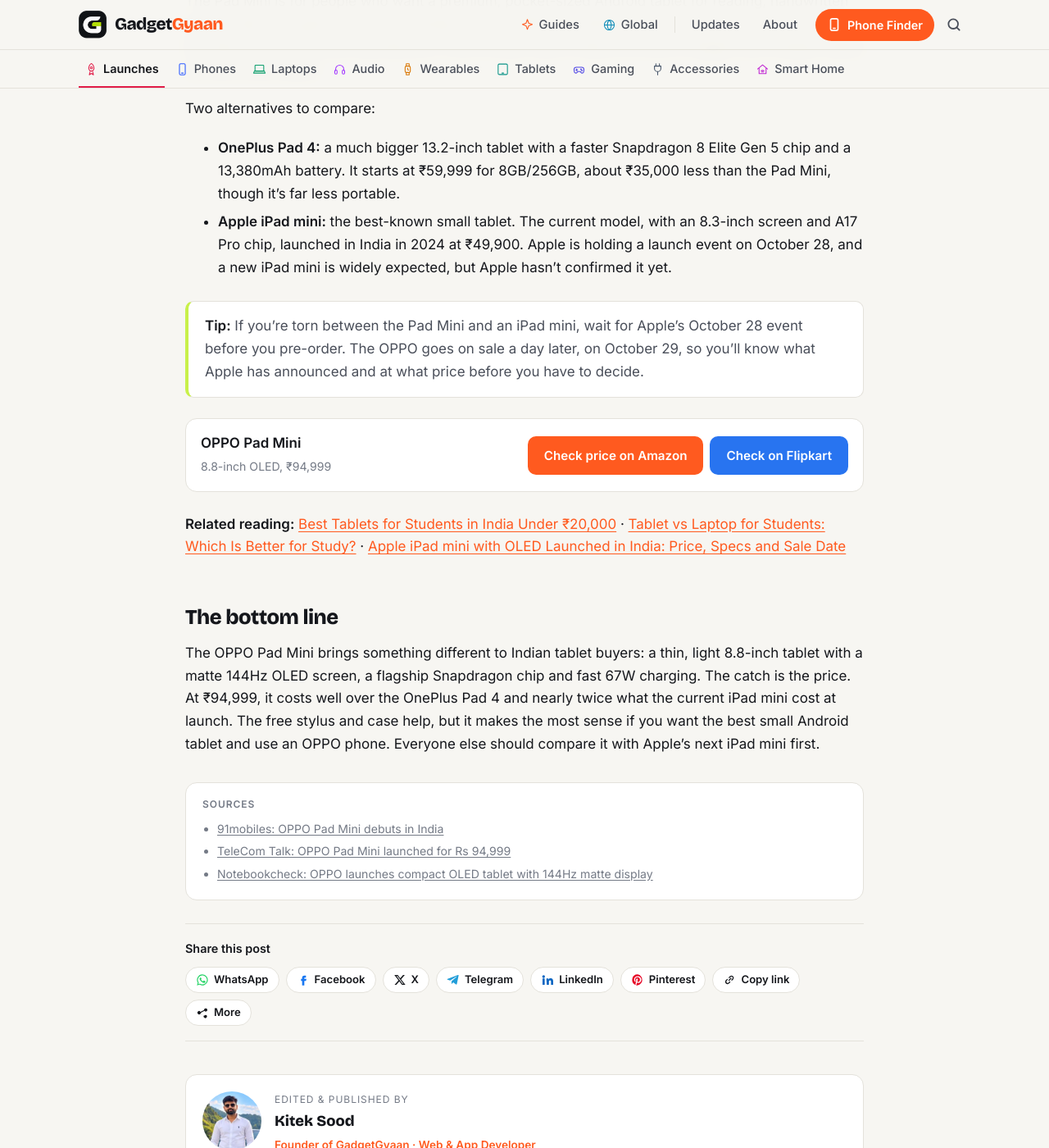
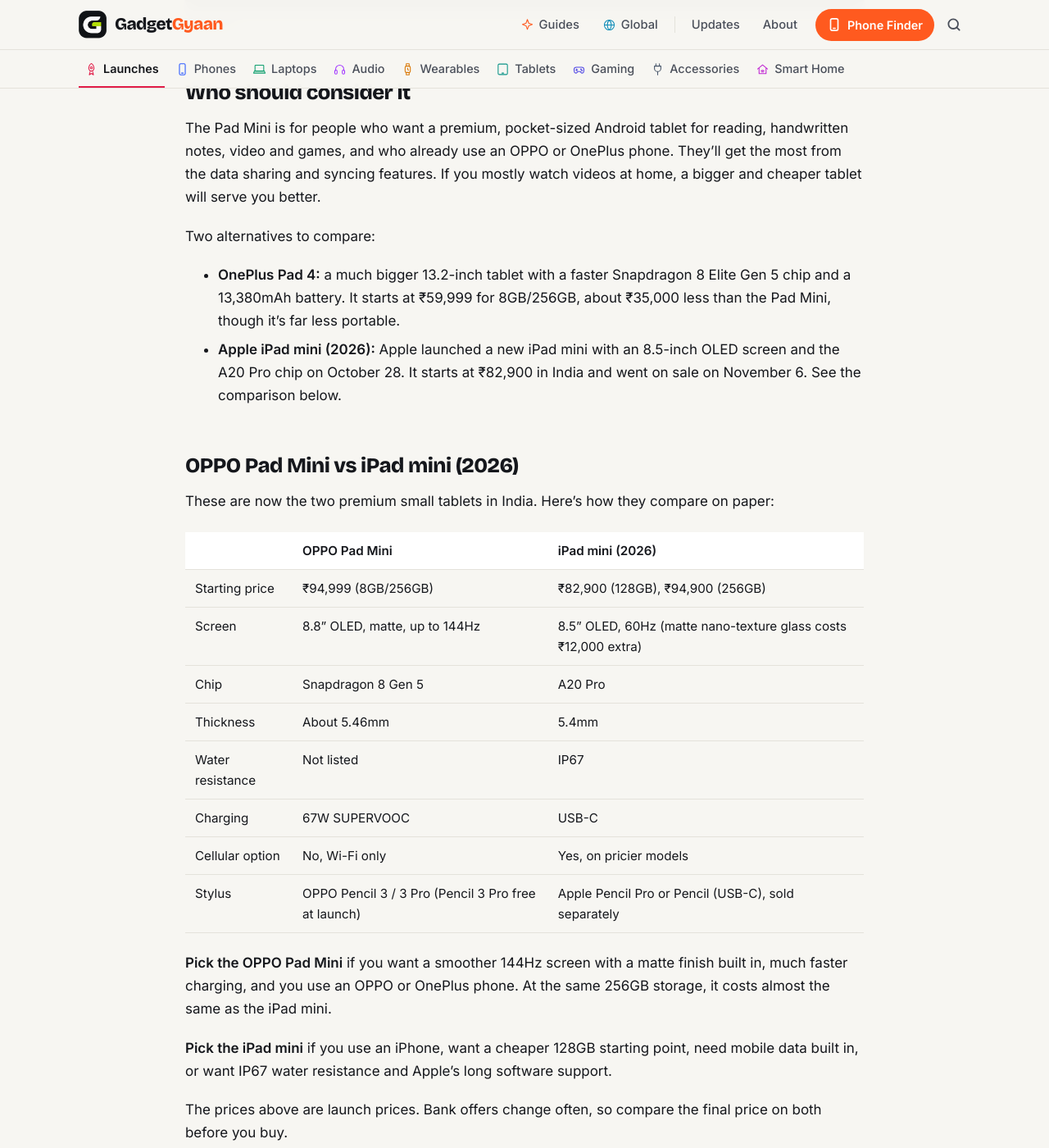
Before and after one commit to kiteksood167/kiteksood167.github.io, a Jekyll site: the page built from _posts/2026-10-24-oppo-pad-mini-launched-india-price-specs-sale-date.md, in a window 1280 px wide and 1400 px high, scrolled down 4311 px. Shown: the whole window at 82% size. Built offline with Jekyll 4.4.1, drawn with Linux system fonts in a browser that asks for light colours; comment, search, counter and statistics services are not loaded; some of the changed text lies outside the part shown; grey boxes are pictures that could not be loaded.

Commit message:
OPPO Pad Mini: sale status update and comparison with iPad mini (2026)
Co-Authored-By: Claude Opus 5.5 <noreply@anthropic.com>
Claude-Session: https://claude.ai/code/session_019q2TsaYyUfQwBS5iqKAhGu

```diff
--- a/_posts/2026-10-24-oppo-pad-mini-launched-india-price-specs-sale-date.md
+++ b/_posts/2026-10-24-oppo-pad-mini-launched-india-price-specs-sale-date.md
@@ -10,6 +10,8 @@ image_alt: "A small lavender tablet with a colourful wallpaper and a white stylu
 image_credit: "Illustration, not the actual product"
 tags: [oppo, oppo pad mini, tablets, compact tablets, flipkart, launch]
 affiliate: true
+last_modified_at: 2026-11-13 11:00:00 +0530
+update_note: "The Pad Mini is now on sale on Flipkart at ₹94,999 (checked 13 Nov). Apple's new iPad mini with OLED has also launched, so we've added a side-by-side comparison."
 sources:
   - name: "91mobiles: OPPO Pad Mini debuts in India"
     url: "https://www.91mobiles.com/hub/oppo-pad-mini-launched-india-price-specifications/"
@@ -19,7 +21,7 @@ sources:
     url: "https://www.notebookcheck.net/Oppo-launches-flagship-compact-OLED-tablet-with-144Hz-matte-display-and-Snapdragon-8-Gen-5.1431107.0.html"
 ---
 
-OPPO has launched the Pad Mini in India, a small 8.8-inch Android tablet with a matte OLED screen and a flagship Snapdragon 8 Gen 5 chip. It was announced on October 22 alongside the Find X10 phones and costs ₹94,999. Sales start on October 29, and pre-orders are already open.
+OPPO has launched the Pad Mini in India, a small 8.8-inch Android tablet with a matte OLED screen and a flagship Snapdragon 8 Gen 5 chip. It was announced on October 22 alongside the Find X10 phones and costs ₹94,999. It went on sale on October 29 and is now available on Flipkart and OPPO's online store.
 
 <!--more-->
 
@@ -33,8 +35,8 @@ OPPO is selling just one version in India, the "Matte Display Edition", in a sin
 | OPPO Pad Mini Smart Case (sold separately) | ₹3,999 |
 | OPPO Pencil 3 Pro stylus (sold separately) | ₹7,999 |
 
-- **Sale date:** Thursday, October 29, 2026 (pre-orders are open now on OPPO's India website)
-- **Where to buy:** OPPO's online store and Flipkart
+- **Sale date:** Thursday, October 29, 2026 (on sale now)
+- **Where to buy:** OPPO's online store and Flipkart. Flipkart listed it at ₹94,999 with bank offers when we checked on November 13.
 
 **Launch offers** (for a limited period that started on October 22, as reported by Indian tech sites):
 
@@ -86,9 +88,28 @@ The Pad Mini is for people who want a premium, pocket-sized Android tablet for r
 Two alternatives to compare:
 
 - **OnePlus Pad 4:** a much bigger 13.2-inch tablet with a faster Snapdragon 8 Elite Gen 5 chip and a 13,380mAh battery. It starts at ₹59,999 for 8GB/256GB, about ₹35,000 less than the Pad Mini, though it's far less portable.
-- **Apple iPad mini:** the best-known small tablet. The current model, with an 8.3-inch screen and A17 Pro chip, launched in India in 2024 at ₹49,900. Apple is holding a launch event on October 28, and a new iPad mini is widely expected, but Apple hasn't confirmed it yet.
+- **Apple iPad mini (2026):** Apple launched a new iPad mini with an 8.5-inch OLED screen and the A20 Pro chip on October 28. It starts at ₹82,900 in India and went on sale on November 6. See the comparison below.
 
-> **Tip:** If you're torn between the Pad Mini and an iPad mini, wait for Apple's October 28 event before you pre-order. The OPPO goes on sale a day later, on October 29, so you'll know what Apple has announced and at what price before you have to decide.
+## OPPO Pad Mini vs iPad mini (2026)
+
+These are now the two premium small tablets in India. Here's how they compare on paper:
+
+| | OPPO Pad Mini | iPad mini (2026) |
+|---|---|---|
+| Starting price | ₹94,999 (8GB/256GB) | ₹82,900 (128GB), ₹94,900 (256GB) |
+| Screen | 8.8" OLED, matte, up to 144Hz | 8.5" OLED, 60Hz (matte nano-texture glass costs ₹12,000 extra) |
+| Chip | Snapdragon 8 Gen 5 | A20 Pro |
+| Thickness | About 5.46mm | 5.4mm |
+| Water resistance | Not listed | IP67 |
+| Charging | 67W SUPERVOOC | USB-C |
+| Cellular option | No, Wi-Fi only | Yes, on pricier models |
+| Stylus | OPPO Pencil 3 / 3 Pro (Pencil 3 Pro free at launch) | Apple Pencil Pro or Pencil (USB-C), sold separately |
+
+**Pick the OPPO Pad Mini** if you want a smoother 144Hz screen with a matte finish built in, much faster charging, and you use an OPPO or OnePlus phone. At the same 256GB storage, it costs almost the same as the iPad mini.
+
+**Pick the iPad mini** if you use an iPhone, want a cheaper 128GB starting point, need mobile data built in, or want IP67 water resistance and Apple's long software support.
+
+The prices above are launch prices. Bank offers change often, so compare the final price on both before you buy.
 
 {% include buy.html name="OPPO Pad Mini" query="OPPO Pad Mini" note="8.8-inch OLED, ₹94,999" %}
 
@@ -96,4 +117,4 @@ Two alternatives to compare:
 
 ## The bottom line
 
-The OPPO Pad Mini brings something different to Indian tablet buyers: a thin, light 8.8-inch tablet with a matte 144Hz OLED screen, a flagship Snapdragon chip and fast 67W charging. The catch is the price. At ₹94,999, it costs well over the OnePlus Pad 4 and nearly twice what the current iPad mini cost at launch. The free stylus and case help, but it makes the most sense if you want the best small Android tablet and use an OPPO phone. Everyone else should compare it with Apple's next iPad mini first.
+The OPPO Pad Mini brings something different to Indian tablet buyers: a thin, light 8.8-inch tablet with a matte 144Hz OLED screen, a flagship Snapdragon chip and fast 67W charging. The catch is the price. At ₹94,999, it costs well over the OnePlus Pad 4 and about the same as a 256GB iPad mini (2026). It makes the most sense if you want the best small Android tablet and use an OPPO or OnePlus phone. iPhone users are better off with the new iPad mini.
```
